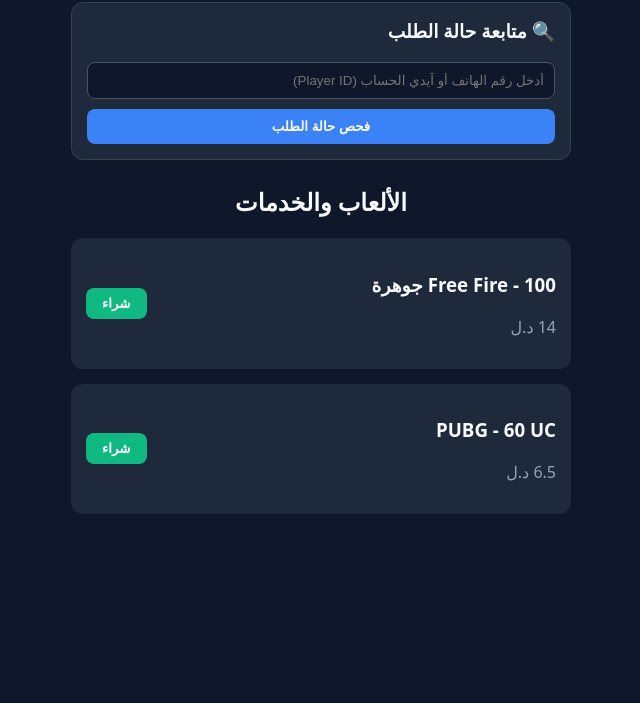
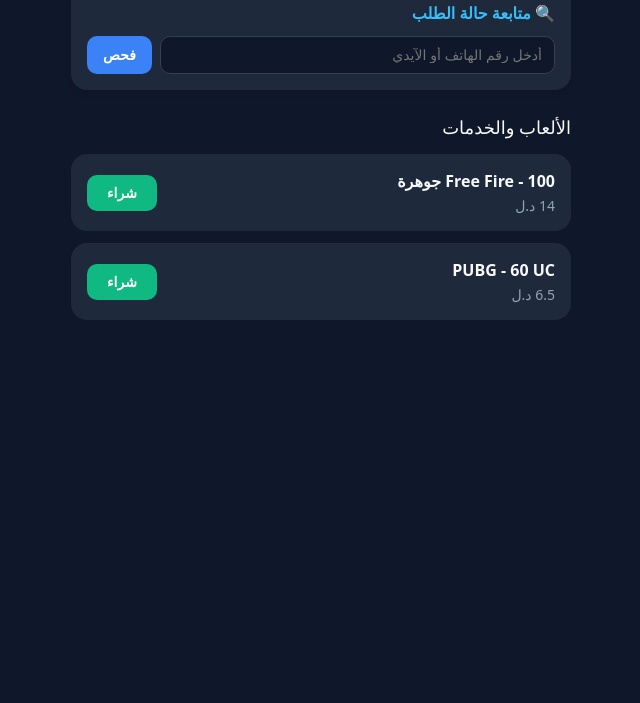
Before and after one commit to abdorhmanmhmud2007-oss/line-mazd-client-, a plain HTML site: page index.html in a window 1280 px wide. Shown: the part 97-800 px from the top of the page, without its empty margins (319-959 px from the left). Drawn offline with nearby package versions, Linux system fonts and the light colour scheme.

Commit message:
Update index.html

```diff
--- a/index.html
+++ b/index.html
@@ -3,13 +3,14 @@
 <head>
   <meta charset="UTF-8">
   <meta name="viewport" content="width=device-width, initial-scale=1.0">
-  <title>متجر شحن الألعاب</title>
+  <title>متجر المجد للشحن السريع</title>
   <script src="https://cdn.jsdelivr.net/npm/@supabase/supabase-js@2"></script>
   <style>
     :root {
       --bg: #0f172a;
       --card: #1e293b;
       --accent: #10b981;
+      --accent-hover: #059669;
       --text: #f8fafc;
       --subtext: #94a3b8;
     }
@@ -22,75 +23,83 @@
       direction: rtl;
     }
     .container { max-width: 500px; margin: 0 auto; }
-    h1, h2 { text-align: center; margin-bottom: 20px; }
 
-    /* قسم الاستعلام عن حالة الطلب */
-    .status-box {
-      background: #1e293b;
+    header { text-align: center; margin-bottom: 25px; margin-top: 10px; }
+    header h1 { margin: 0; font-size: 24px; color: #fff; }
+
+    /* قسم متابعة حالة الطلب بتصميم أنيق */
+    .track-section {
+      background: var(--card);
+      border-radius: 16px;
+      padding: 16px;
+      margin-bottom: 25px;
+      box-shadow: 0 4px 6px -1px rgba(0, 0, 0, 0.1);
+    }
+    .track-section h3 { margin: 0 0 12px 0; font-size: 16px; color: #38bdf8; display: flex; align-items: center; gap: 6px; }
+    .track-input-group { display: flex; gap: 8px; }
+    .track-input-group input {
+      flex: 1;
+      padding: 10px 12px;
+      border-radius: 10px;
       border: 1px solid #334155;
-      border-radius: 12px;
-      padding: 15px;
-      margin-bottom: 25px;
+      background: #0f172a;
+      color: white;
+      font-size: 14px;
+      outline: none;
     }
-    .status-box input {
-      width: 100%;
-      padding: 10px;
-      border-radius: 8px;
-      border: 1px solid #475569;
-      background: #0f172a;
-      color: #fff;
-      box-sizing: border-box;
-      margin-bottom: 10px;
-    }
-    .search-btn {
-      width: 100%;
-      padding: 10px;
+    .track-btn {
       background: #3b82f6;
-      color: #fff;
+      color: white;
       border: none;
-      border-radius: 8px;
+      padding: 0 16px;
+      border-radius: 10px;
       font-weight: bold;
       cursor: pointer;
+      font-size: 14px;
+      white-space: nowrap;
     }
+
+    /* نتائج البحث */
     .result-card {
-      margin-top: 15px;
+      margin-top: 12px;
       padding: 12px;
       background: #0f172a;
-      border-radius: 8px;
+      border-radius: 10px;
       border-right: 4px solid #3b82f6;
+      font-size: 14px;
     }
-    .badge {
-      display: inline-block;
-      padding: 3px 8px;
-      border-radius: 4px;
-      font-size: 12px;
-      font-weight: bold;
-    }
+    .badge { display: inline-block; padding: 2px 8px; border-radius: 4px; font-size: 11px; font-weight: bold; }
     .status-pending { background: #f59e0b; color: #000; }
     .status-completed { background: #10b981; color: #fff; }
     .status-rejected { background: #ef4444; color: #fff; }
 
+    /* عنوان الألعاب */
+    .section-title { font-size: 18px; margin-bottom: 15px; color: var(--text); }
+
     /* شبكة المنتجات */
-    .products { display: grid; gap: 15px; }
+    .products { display: flex; flex-direction: column; gap: 12px; }
     .product-card {
       background: var(--card);
-      border-radius: 12px;
-      padding: 15px;
+      border-radius: 16px;
+      padding: 16px;
       display: flex;
       justify-content: space-between;
       align-items: center;
     }
+    .product-info h3 { margin: 0 0 4px 0; font-size: 16px; }
+    .product-info p { margin: 0; color: var(--subtext); font-size: 14px; }
     .btn {
       background: var(--accent);
       color: white;
       border: none;
-      padding: 8px 16px;
-      border-radius: 8px;
+      padding: 10px 20px;
+      border-radius: 10px;
       cursor: pointer;
       font-weight: bold;
+      font-size: 14px;
     }
 
-    /* النافذة المنبثقة للطلب */
+    /* النافذة المنبثقة */
     .modal {
       display: none;
       position: fixed;
@@ -99,16 +108,18 @@
       align-items: center;
       justify-content: center;
       padding: 15px;
+      z-index: 1000;
     }
     .modal-content {
       background: var(--card);
       padding: 20px;
-      border-radius: 12px;
+      border-radius: 16px;
       width: 100%;
       max-width: 400px;
+      box-sizing: border-box;
     }
     .form-group { margin-bottom: 12px; }
-    .form-group label { display: block; margin-bottom: 5px; color: var(--subtext); }
+    .form-group label { display: block; margin-bottom: 6px; color: var(--subtext); font-size: 13px; }
     .form-group input, .form-group select {
       width: 100%;
       padding: 10px;
@@ -117,50 +128,56 @@
       background: #0f172a;
       color: white;
       box-sizing: border-box;
+      font-size: 14px;
     }
-    .btn-submit { width: 100%; padding: 12px; background: var(--accent); color: white; border: none; border-radius: 8px; font-weight: bold; cursor: pointer; }
-    .btn-close { width: 100%; padding: 8px; background: #64748b; color: white; border: none; border-radius: 8px; margin-top: 8px; cursor: pointer; }
+    .btn-submit { width: 100%; padding: 12px; background: var(--accent); color: white; border: none; border-radius: 8px; font-weight: bold; cursor: pointer; margin-top: 5px; }
+    .btn-close { width: 100%; padding: 10px; background: #475569; color: white; border: none; border-radius: 8px; margin-top: 8px; cursor: pointer; }
   </style>
 </head>
 <body>
 
 <div class="container">
-  <h1>متجر الشحن السريع</h1>
+  <header>
+    <h1>متجر الشحن السريع</h1>
+  </header>
 
-  <!-- قسم متابعة حالة الطلب -->
-  <div class="status-box">
-    <h3 style="margin-top:0;">🔍 متابعة حالة الطلب</h3>
-    <input type="text" id="searchQuery" placeholder="أدخل رقم الهاتف أو آيدي الحساب (Player ID)">
-    <button class="search-btn" onclick="checkOrderStatus()">فحص حالة الطلب</button>
+  <!-- متابعة الطلب -->
+  <div class="track-section">
+    <h3>🔍 متابعة حالة الطلب</h3>
+    <div class="track-input-group">
+      <input type="text" id="searchQuery" placeholder="أدخل رقم الهاتف أو الآيدي">
+      <button class="track-btn" onclick="checkOrderStatus()">فحص</button>
+    </div>
     <div id="statusResult"></div>
   </div>
 
-  <h2>الألعاب والخدمات</h2>
+  <div class="section-title">الألعاب والخدمات</div>
   <div class="products">
     <div class="product-card">
-      <div>
-        <h3> Free Fire - 100 جوهرة</h3>
-        <p style="color:var(--subtext)">14 د.ل</p>
+      <div class="product-info">
+        <h3>Free Fire - 100 جوهرة</h3>
+        <p>14 د.ل</p>
       </div>
       <button class="btn" onclick="openOrder('Free Fire - 100 جوهرة', 14)">شراء</button>
     </div>
+
     <div class="product-card">
-      <div>
-        <h3> PUBG - 60 UC</h3>
-        <p style="color:var(--subtext)">6.5 د.ل</p>
+      <div class="product-info">
+        <h3>PUBG - 60 UC</h3>
+        <p>6.5 د.ل</p>
       </div>
       <button class="btn" onclick="openOrder('PUBG - 60 UC', 6.5)">شراء</button>
     </div>
   </div>
 </div>
 
-<!-- Modal للطلب -->
+<!-- نافذة الطلب المنبثقة -->
 <div class="modal" id="orderModal">
   <div class="modal-content">
-    <h3 id="modalTitle">طلب شراء</h3>
+    <h3 id="modalTitle" style="margin-top:0;">شراء المنتج</h3>
     <div class="form-group">
       <label>ادخل آيدي الحساب (Player ID):</label>
-      <input type="text" id="playerId" required>
+      <input type="text" id="playerId" placeholder="مثال: 1928473929">
     </div>
     <div class="form-group">
       <label>طريقة الدفع:</label>
@@ -176,7 +193,7 @@
     </div>
     <div class="form-group" id="cardGroup" style="display:none;">
       <label>كود كرت التعبئة:</label>
-      <input type="text" id="cardCode">
+      <input type="text" id="cardCode" placeholder="أدخل أرقام الكرت">
     </div>
     <div class="form-group">
       <label>صورة إثبات التحويل (اختياري):</label>
@@ -211,16 +228,16 @@
     document.getElementById('orderModal').style.display = 'none';
   }
 
-  // الدالة الخاصة بمتابعة حالة الطلب
+  // فحص حالة الطلب
   async function checkOrderStatus() {
     const query = document.getElementById('searchQuery').value.trim();
     const resultDiv = document.getElementById('statusResult');
     if (!query) {
-      resultDiv.innerHTML = '<p style="color:#ef4444; font-size:14px;">يرجى إدخال رقم الهاتف أو الآيدي.</p>';
+      resultDiv.innerHTML = '<p style="color:#ef4444; font-size:13px; margin-top:8px;">أدخل رقم الهاتف أو الآيدي.</p>';
       return;
     }
 
-    resultDiv.innerHTML = '<p style="color:#94a3b8; font-size:14px;">جاري البحث...</p>';
+    resultDiv.innerHTML = '<p style="color:#94a3b8; font-size:13px; margin-top:8px;">جاري البحث...</p>';
 
     const { data, error } = await supabaseClient
       .from('orders')
@@ -229,7 +246,7 @@
       .order('created_at', { ascending: false });
 
     if (error || !data || data.length === 0) {
-      resultDiv.innerHTML = '<p style="color:#ef4444; font-size:14px;">لم يتم العثور على أي طلبات مرتبطة بهذا الرقم/الآيدي.</p>';
+      resultDiv.innerHTML = '<p style="color:#ef4444; font-size:13px; margin-top:8px;">لم نجد طلبات بهذا الرقم/الآيدي.</p>';
       return;
     }
 
@@ -245,8 +262,8 @@
             <strong>${order.product_name}</strong>
             ${statusBadge}
           </div>
-          <p style="margin:5px 0; font-size:13px; color:#94a3b8;">الآيدي: ${order.player_id}</p>
-          ${order.digital_code ? `<p style="margin:5px 0; font-size:14px; color:#10b981;"><b>الكود الخاص بك:</b> <code style="background:#0f172a; padding:2px 6px; border-radius:4px;">${order.digital_code}</code></p>` : ''}
+          <p style="margin:5px 0 0 0; font-size:12px; color:#94a3b8;">الآيدي: ${order.player_id}</p>
+          ${order.digital_code ? `<p style="margin:8px 0 0 0; font-size:13px; color:#10b981;"><b>الكود:</b> <code style="background:#1e293b; padding:2px 6px; border-radius:4px;">${order.digital_code}</code></p>` : ''}
         </div>
       `;
     });
@@ -296,7 +313,7 @@
 
       if (error) throw error;
 
-      alert('تم إرسال طلبك بنجاح! يمكنك متابعة حالته من أعلى الصفحة باستخدام رقم الهاتف أو الآيدي.');
+      alert('تم إرسال طلبك بنجاح! يمكنك الاستعلام عنه من أعلى الصفحة.');
       closeModal();
     } catch (err) {
       alert('حدث خطأ في الإرسال: ' + err.message);
```
